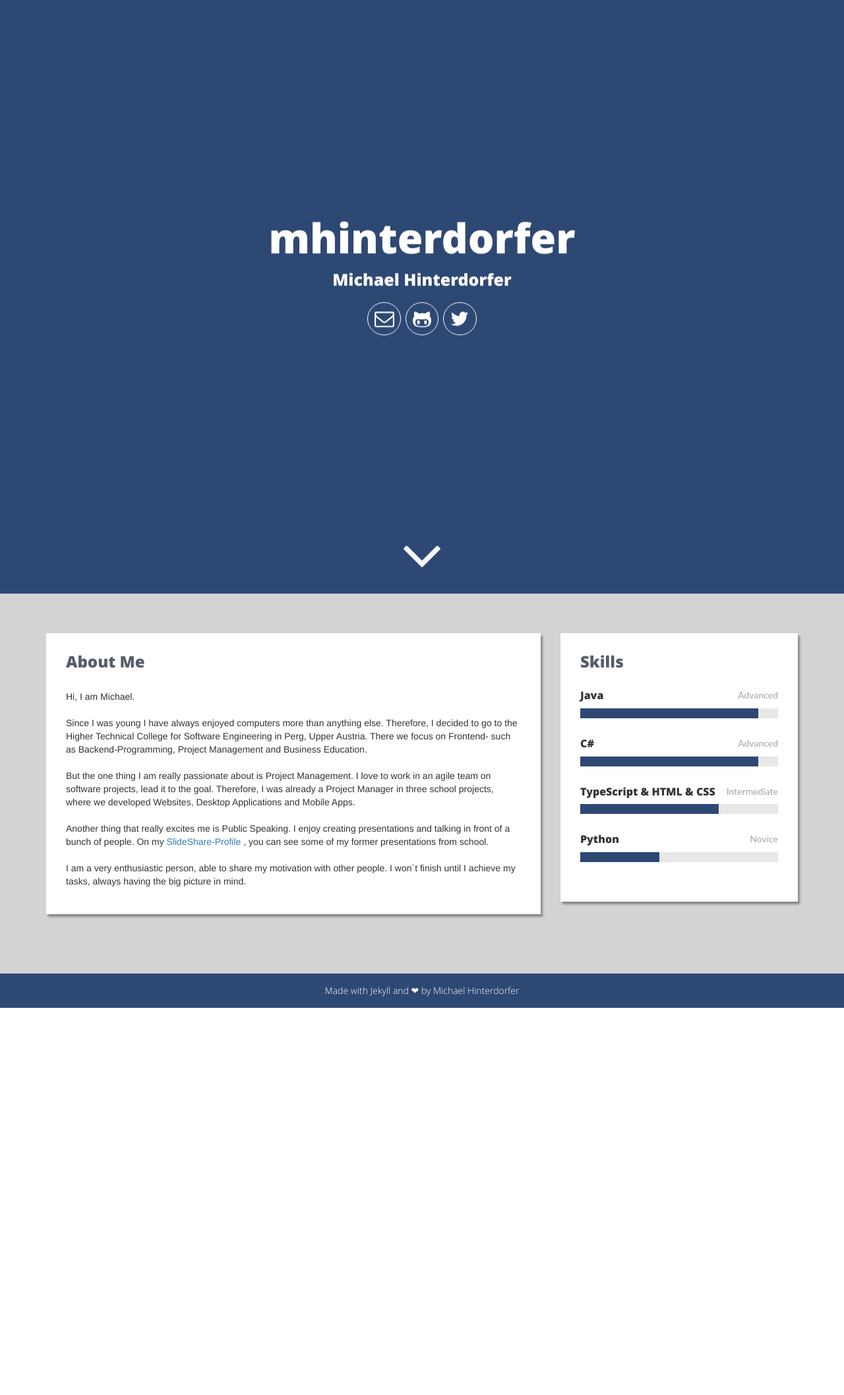
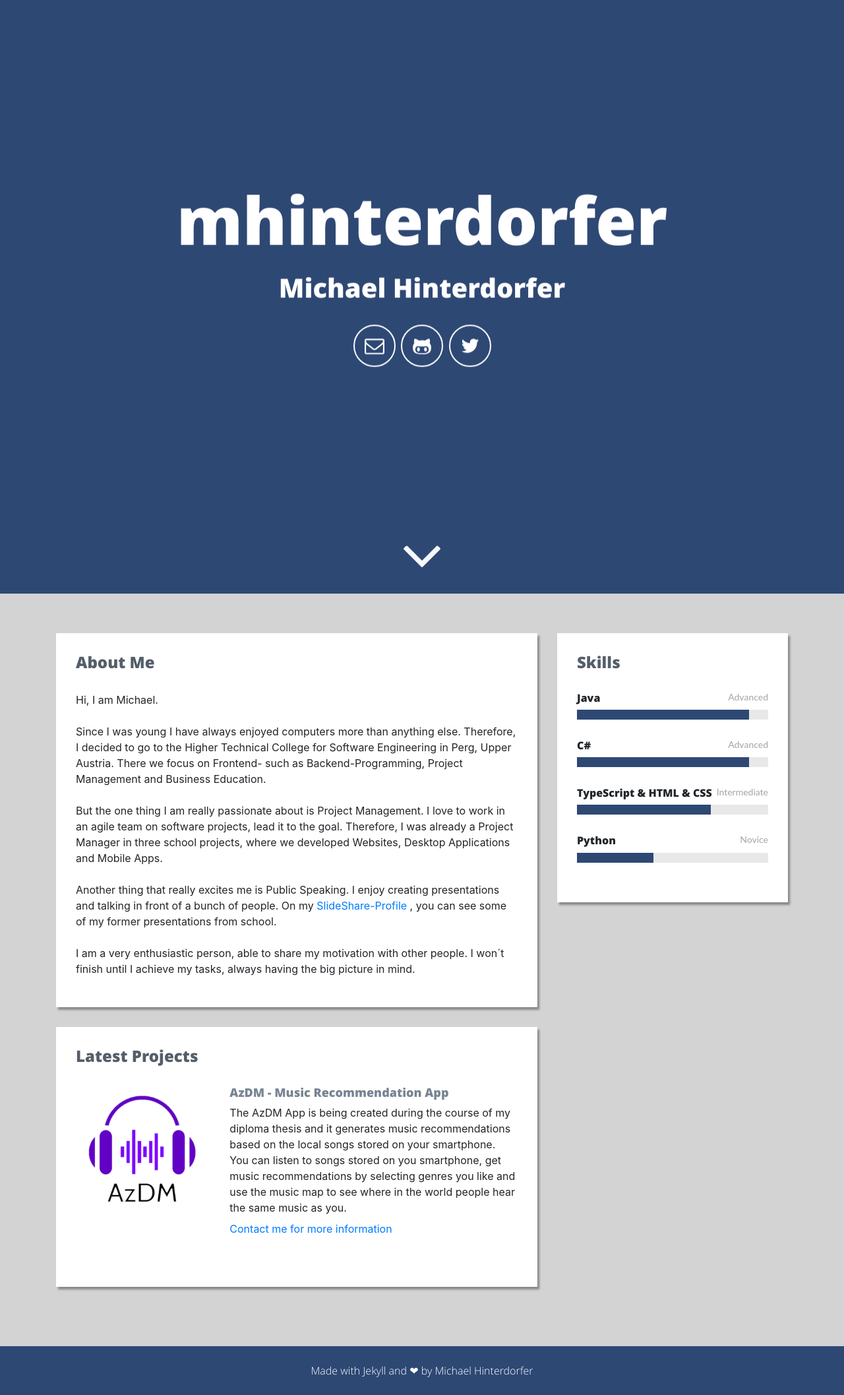
Before and after one commit to MHinterdorfer/MHinterdorfer.github.io, a Jekyll site: the page built from index.html, in a window 1280 px wide. Shown: the whole page at 66% size. Built offline with Jekyll 4.4.1, drawn with Linux system fonts in a browser that asks for light colours; before the commit the page ends 1528 px from its top, so only the background shows below that.

Commit message:
added azdm to latest projects in primarycards

```diff
--- a/_includes/content/latest-projects.html
+++ b/_includes/content/latest-projects.html
@@ -2,93 +2,34 @@
   <div class="section-inner">
     <h2 class="heading">Latest Projects</h2>
     <div class="content">
-      <div class="item featured text-center">
-        <h3 class="title">
-          <!-- <a
-            href="https://themes.3rdwavemedia.com/bootstrap-templates/startup/velocity-bootstrap-theme-for-startup-products/"
-            target="_blank"
-            >AzDM</a
-          > -->
-          AzDM
-        </h3>
-        <p class="summary">
-          A mobile application for generating music recommendations based on the songs stored on your phone.
-        </p>
-        <div class="featured-image has-ribbon">
-          <a
-            href="https://themes.3rdwavemedia.com/bootstrap-templates/startup/velocity-bootstrap-theme-for-startup-products/"
-            target="_blank"
-          >
-            <img
-              class="img-fluid project-image"
-              src="/assets/img/projects/project-featured.png"
-              width="100%"
-              alt="project name"
-            />
-          </a>
-          <div class="ribbon">
-            <div class="text">New</div>
-          </div>
-        </div>
-
-        <div class="desc text-left">
-          <p>
-            You can promote your main project here. Suspendisse in tellus dolor.
-            Vivamus a tortor eu turpis pharetra consequat quis non metus.
-            Aliquam aliquam, orci eu suscipit pellentesque, mauris dui tincidunt
-            enim, eget iaculis ante dolor non turpis. Ut enim ad minima veniam,
-            quis nostrum exercitationem ullam corporis suscipit laboriosam.
-          </p>
-        </div>
-        <!--//desc-->
-        <a
-          class="btn btn-cta-secondary"
-          href="https://themes.3rdwavemedia.com/bootstrap-templates/startup/velocity-bootstrap-theme-for-startup-products/"
-          target="_blank"
-          ><i class="fas fa-thumbs-up"></i> Back my project</a
-        >
-      </div>
-      <!--//item-->
-      <hr class="divider" />
       <div class="item row">
-        <a
-          class="col-md-4 col-12"
-          href="https://themes.3rdwavemedia.com/bootstrap-templates/resume/instance-bootstrap-portfolio-theme-for-developers/"
-          target="_blank"
-        >
+        <div class="col-md-4 col-12">
           <img
             class="img-fluid project-image"
-            src="assets/images/projects/project-1.png"
-            alt="project name"
+            src="assets/images/projects/azdm.png"
+            alt="azdm"
           />
-        </a>
+        </div>
         <div class="desc col-md-8 col-12">
           <h3 class="title">
-            <a
-              href="https://themes.3rdwavemedia.com/bootstrap-templates/resume/instance-bootstrap-portfolio-theme-for-developers/"
-              target="_blank"
-              >Instance - Bootstrap 4 Portfolio Theme for Aspiring Full Stack
-              Developers</a
-            >
+            <a>AzDM - Music Recommendation App</a>
           </h3>
           <p class="mb-2">
-            You can put one of your secondary projects here. Suspendisse in
-            tellus dolor. Vivamus a tortor eu turpis pharetra consequat quis non
-            metus. Aliquam aliquam, orci eu suscipit pellentesque, mauris dui
-            tincidunt enim, eget iaculis ante dolor non turpis.
+            The AzDM App is being created during the course of my diploma thesis
+            and it generates music recommendations based on the local songs
+            stored on your smartphone. </br>
+            You can listen to songs stored on you smartphone, get music recommendations by selecting genres you like and use the
+            music map to see where in the world people hear the same music as you.
           </p>
           <p>
-            <a
-              class="more-link"
-              href="https://themes.3rdwavemedia.com/bootstrap-templates/resume/instance-bootstrap-portfolio-theme-for-developers/"
-              target="_blank"
-              ><i class="fas fa-external-link-alt"></i>Find out more</a
-            >
+            <a class="more-link" aria-label="Send email" href="mailto:{{ site.email }}">
+            <i class="fas fa-external-link-alt"></i>Contact me for more information</a>
           </p>
         </div>
         <!--//desc-->
       </div>
       <!--//item-->
+
     </div>
     <!--//content-->
   </div>
--- a/_includes/pages/primarycards.html
+++ b/_includes/pages/primarycards.html
@@ -1,4 +1,2 @@
 {% include content/about-me.html %}
-{% if jekyll.environment == 'development' %}
-    {% include content/education.html %}
-{% endif %}
+{% include content/latest-projects.html %}
--- a/assets/css/main.css
+++ b/assets/css/main.css
@@ -2101,3 +2101,25 @@ footer a {
 footer a:hover {
   color: #900;
 }
+
+
+@media (max-width: 767.98px) {
+  .header {
+    text-align: center;
+  }
+  .header .profile-image {
+    float: none !important;
+    margin: 0 auto;
+  }
+  .header .profile-content {
+    float: none !important;
+    text-align: center;
+  }
+  .header .btn {
+    margin-top: 30px;
+    float: none !important;
+  }
+  .project-image {
+    margin-bottom: 15px;
+  }
+}
```
Also changed, not shown: assets/css/bootstrap.min.css, assets/images/projects/azdm.png (added), assets/img/projects/project-featured.png (deleted).
